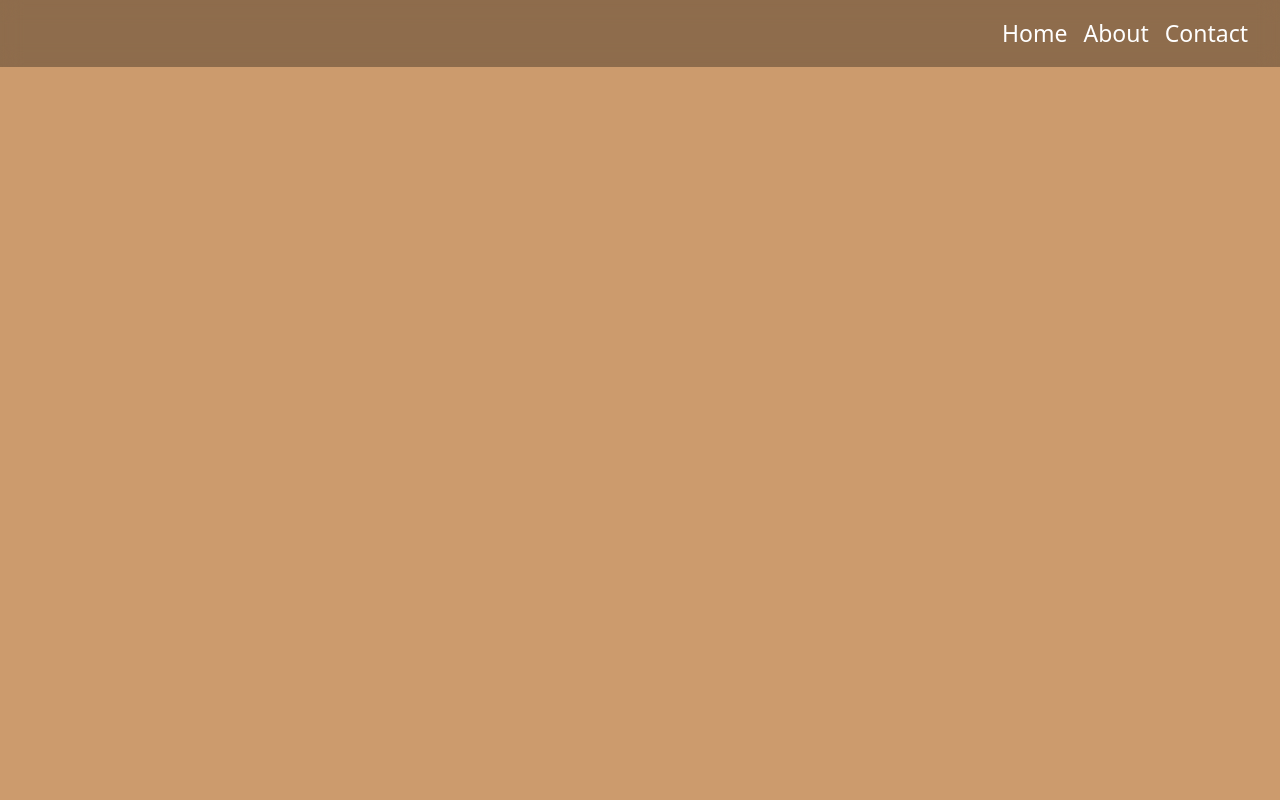
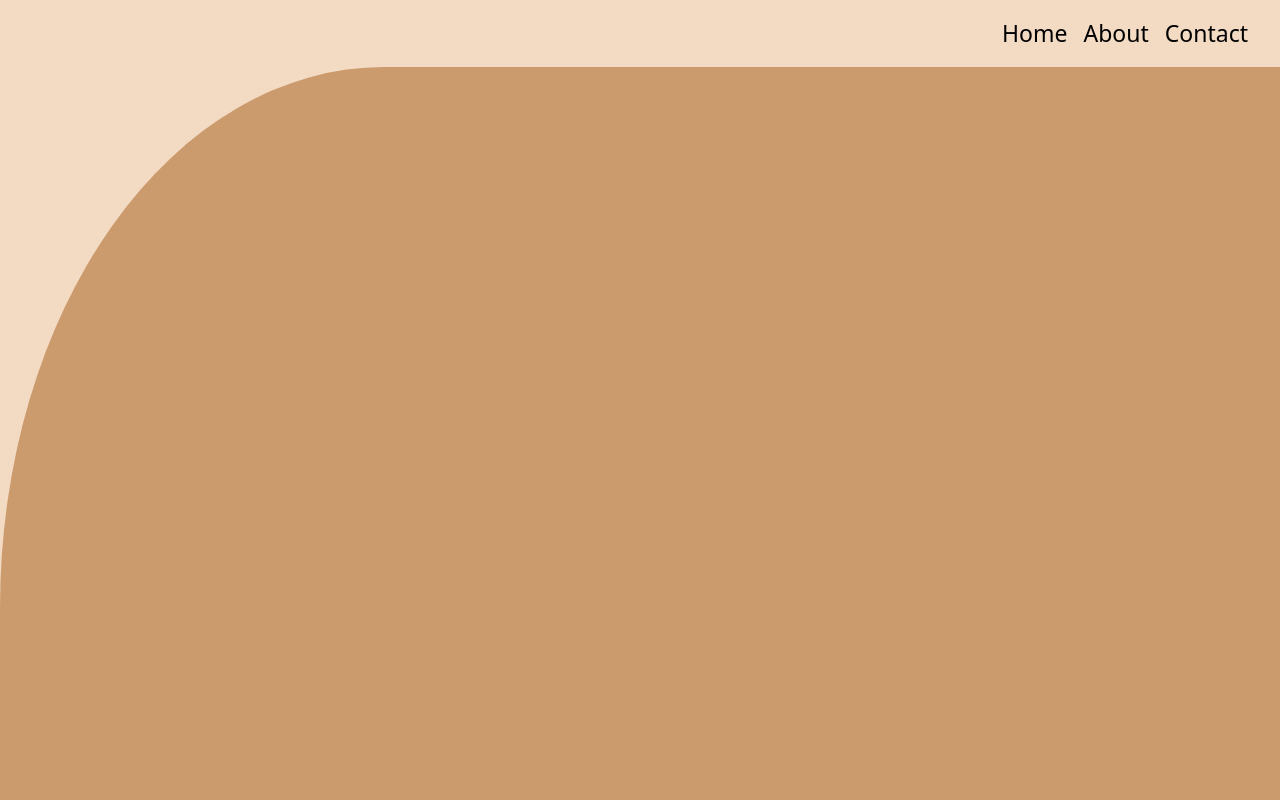
Before and after one commit to shehryarf67/Three.js-3D-Product-Configurator, a React (Vite) app: page / in a window 1280 px wide. Shown: the top 800 px of the page. Built offline with nearby package versions, Linux system fonts and the light colour scheme.

Commit message:
Setting the background and giving the inward bulge on the top left.

```diff
--- a/src/index.css
+++ b/src/index.css
@@ -12,8 +12,10 @@
     oklch(90% .3 200) 100%
   );
   --sdr-gradient: radial-gradient(farthest-corner circle at 35% 115%, #ff4700 0%, #0ff 100%); */
-  background-color: #CC9B6D;
+  --main_bg_color: #CC9B6D;
+  --secondary_color: #F2DAC3;
   background-size: 200% 200%;
+  background-color: var(--secondary_color);
 
   font-synthesis: none;
   text-rendering: optimizeLegibility;
@@ -51,7 +53,7 @@
 
 a {
   font-weight: 500;
-  color: #ffffff;
+  color: black;
   text-decoration: inherit;
   font-size: 23px;
 }
@@ -62,7 +64,7 @@ a:hover {
 
 nav {
   backdrop-filter: blur(10px);
-  background-color: rgba(0, 0, 0, 0.3);
+  background-color: var(--secondary_color);
   position: sticky;
   top: 0;
   display: flex;
@@ -80,6 +82,7 @@ nav ul {
   padding: 0;
   margin-left: auto;
   padding-left: 2rem;
+
 }
 
 header {
@@ -93,13 +96,32 @@ body {
   height: 100%;
 }
 
-.hero-section {
-  align-items: center;
-  background: var(--background-dark);
+.hero {
   display: flex;
-  min-height: 100%;
-  justify-content: center;
-  padding: var(--spacing-xxl) var(--spacing-l);
+  justify-content: space-between;
+  flex-direction: column;
+  min-height: 100vh;
+  padding: 1rem;
+  background-color: var(--main_bg_color);
+  border-top-left-radius: 30% 65%;
+  overflow: hidden;
+  position: relative;
+}
+
+.hero-content {
+  max-width: 500px;
+  z-index: 2;
+}
+
+.hero-content h1 {
+  font-size: 3rem;
+  margin-bottom: 0.5rem;
+  margin-left: 1rem;
+}
+
+.hero-content p {
+  margin: 0.5rem 0 1rem 0;
+  margin-left: 1rem;
 }
 
 .card-grid {
@@ -183,57 +205,6 @@ body {
   text-shadow: 2px 2px 20px rgba(0, 0, 0, 0.2);
   line-height: 1.2;
   word-spacing: 100vw;
-}
-
-.hero {
-  display: flex;
-  justify-content: space-between;
-  flex-direction: column;
-  min-height: 100vh;
-  padding: 1rem;
-}
-
-.hero-content {
-  max-width: 500px;
-  z-index: 2;
-}
-
-.hero-content h1 {
-  font-size: 3rem;
-  margin-bottom: 0.5rem;
-  margin-left: 1rem;
-}
-
-.hero-content p {
-  margin: 0.5rem 0 1rem 0;
-  margin-left: 1rem;
-}
-
-.hero-buttons {
-  display: flex;
-  gap: 1rem;
-  margin-left: 1rem;
-  transition: all 0.3s ease;
-}
-
-.hero-buttons button {
-  background: rgba(255, 255, 255, 0.25);
-  border: 1px solid rgba(255, 255, 255, 0.5);
-  backdrop-filter: blur(10px);
-  color: white;
-}
-
-.hero-buttons button:hover {
-  background: #EEAECA;
-  background: radial-gradient(circle, rgba(148, 187, 233, 1) 0%, rgba(238, 174, 202, 1) 100%);
-}
-
-.hero-3d {
-  width: 50%;
-  height: 500px;
-  margin: 0 auto;
-  display: flex;
-  z-index: 2;
 }
 
 .about {
```
